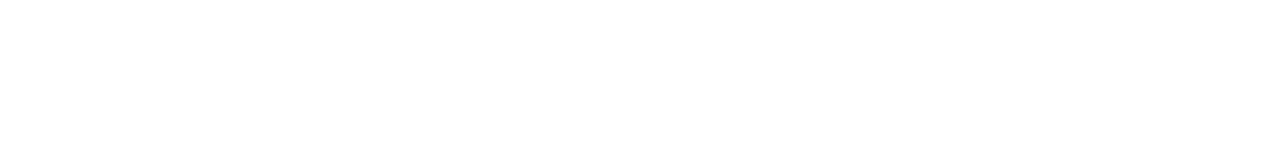
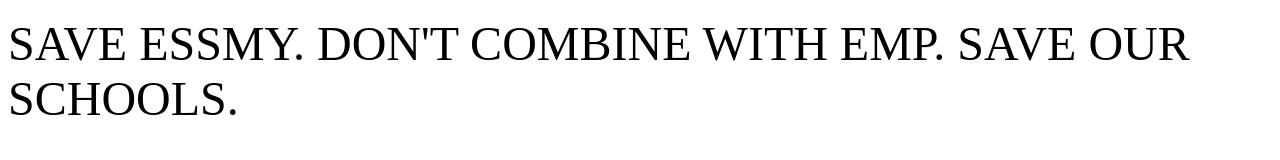
Before and after one commit to SAVEESSMY/SAVEESSMY, a plain HTML site: page index.html in a window 1280 px wide. Drawn offline with Linux system fonts and the light colour scheme.

Commit message:
Update index.html

```diff
--- a/index.html
+++ b/index.html
@@ -1,6 +1,8 @@
 <!DOCTYPE html>
 <html>
-<title>
+<p>
+  <font size="7">
 SAVE ESSMY. DON'T COMBINE WITH EMP. SAVE OUR SCHOOLS.
-</title>
+  </font>
+<p>
 </html>
```
